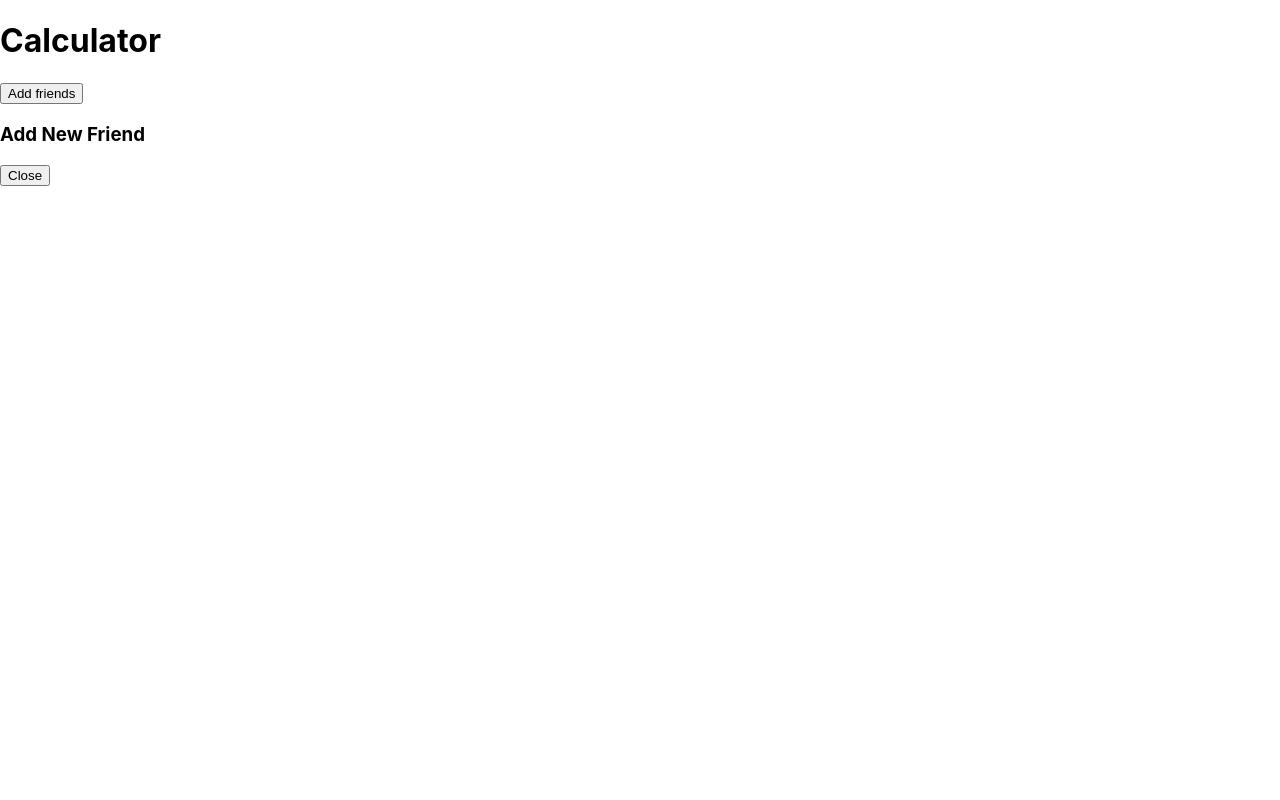
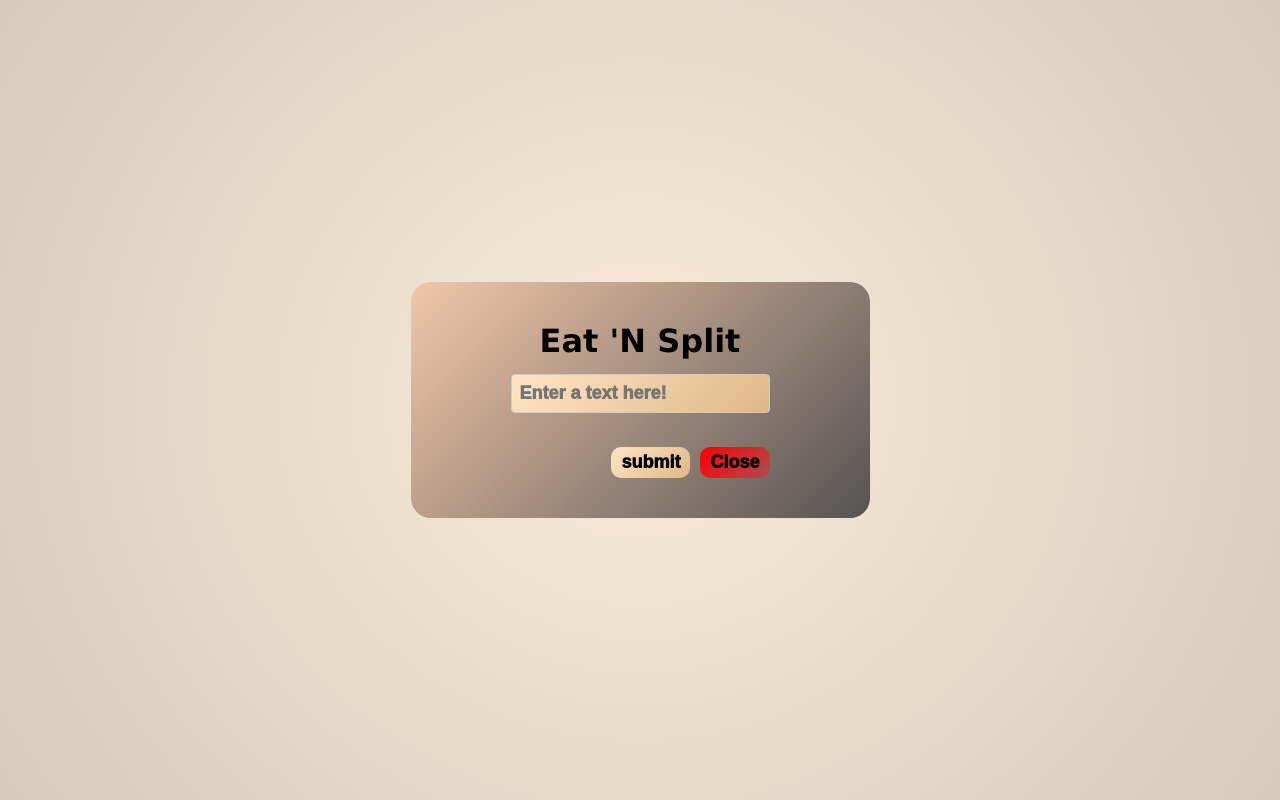
Before and after one commit to Basil-Ismail/eat-n-split, a React app: page / in a window 1280 px wide. Both pictures are taken after a click on the button "Add friends". Built offline with nearby package versions, Linux system fonts and the light colour scheme.

Commit message:
I think I'm done with add Friends

```diff
--- a/src/component/Friends.js
+++ b/src/component/Friends.js
@@ -8,27 +8,60 @@ function Friend({ person }) {
   );
 }
 
-function Friends() {
-  const [friends, setFriends] = useState([]);
+function Friends({ friends, setFriends }) {
   const [showPopup, setShowPopup] = useState(false);
+  const [friendsName, setFriendsName] = useState("");
+
   const handleAddFriendClick = () => {
     setShowPopup(true);
   };
+
   const closePopup = () => {
     setShowPopup(false);
   };
+
+  const handleSubmit = (e) => {
+    e.preventDefault();
+    const friend = {
+      name: friendsName,
+      image: "https://via.placeholder.com/50",
+    };
+    setFriends([...friends, friend]);
+    setFriendsName("");
+    closePopup();
+  };
   return (
     <div className="Friends">
-      <button onClick={handleAddFriendClick}>Add friends</button>
-      {friends.map((person, index) => (
-        <Friend key={index} person={person} />
-      ))}
+      {!showPopup && (
+        <button className="btn" onClick={handleAddFriendClick}>
+          Add friends
+        </button>
+      )}
+
       {showPopup && (
         <div>
           <div className="popup-overlay" onClick={closePopup}>
             <div className="popup-content" onClick={(e) => e.stopPropagation()}>
-              <h3>Add New Friend</h3>
-              <button onClick={closePopup}>Close</button>
+              <form onSubmit={handleSubmit}>
+                <div className="input-group">
+                  <input
+                    className="btn"
+                    type="text"
+                    value={friendsName}
+                    onChange={(e) => setFriendsName(e.target.value)}
+                    placeholder="Enter a text here!"
+                  />
+                </div>
+
+                <div className="button-group">
+                  <button type="submit" className="btn">
+                    submit
+                  </button>
+                  <button className="btn btn-cancel" onClick={closePopup}>
+                    Close
+                  </button>
+                </div>
+              </form>
             </div>
           </div>
         </div>
@@ -38,3 +71,4 @@ function Friends() {
 }
 
 export default Friends;
+export { Friend };
--- a/src/component/View.js
+++ b/src/component/View.js
@@ -1,11 +1,18 @@
-import Friends from "./Friends";
+import Friends, { Friend } from "./Friends";
+import { useState } from "react";
+function View() {
+  const [friends, setFriends] = useState([]);
 
-function View() {
   return (
-    <div className="header">
-      <h1> Calculator </h1>
-      <Friends />
-    </div>
+    <>
+      <div className="header">
+        <h1> Eat 'N Split </h1>
+        <Friends friends={friends} setFriends={setFriends} />
+      </div>
+      {friends.map((person, index) => (
+        <Friend key={index} person={person} />
+      ))}
+    </>
   );
 }
 
--- a/src/index.css
+++ b/src/index.css
@@ -1,4 +1,10 @@
 body {
+  display: flex;
+  justify-content: center;
+  align-items: center;
+  height: 100vh;
+  background:radial-gradient(ellipse 200% 300% at center,antiquewhite,gray) ;
+  text-align: center;
   margin: 0;
   font-family: -apple-system, BlinkMacSystemFont, 'Segoe UI', 'Roboto', 'Oxygen',
     'Ubuntu', 'Cantarell', 'Fira Sans', 'Droid Sans', 'Helvetica Neue',
@@ -7,7 +13,64 @@ body {
   -moz-osx-font-smoothing: grayscale;
 }
 
-code {
-  font-family: source-code-pro, Menlo, Monaco, Consolas, 'Courier New',
-    monospace;
+
+.header{
+
+  background:linear-gradient(135deg,rgb(241, 199, 169), rgb(85, 83, 83)) ;
+  padding: 40px 100px;
+  display: inline-block;
+  border-radius: 20px;
+  -webkit-font-smoothing: antialiased;
+  -moz-osx-font-smoothing: grayscale;
 }
+.header h1{
+  font-family: 'Lucida Sans', 'Lucida Sans Regular', 'Lucida Grande', 'Lucida Sans Unicode', Geneva, Verdana, sans-serif;
+  text-decoration:dashed;
+  margin: 0;
+}
+
+.btn
+{
+  background:linear-gradient(135deg, bisque,#deb887) ;
+  font-weight: 1000;
+  color:black;
+  margin-top: 14px;
+  padding: 5px 10px;
+  font-size: large;
+  border-radius: 10px;
+  border: 0;
+}
+
+.btn:hover{
+  cursor: pointer;
+    background:linear-gradient(135deg, #f5deb3, #cdaa7d);
+  transform: scale(1.05);
+  transition: all 0.2s ease;
+
+}
+.input-group {
+  margin-bottom: 15px;
+}
+.input-group label {
+  display: block;
+  margin-bottom: 5px;
+  font-weight: bold;
+}
+.input-group input {
+  width: 100%;
+  padding: 8px;
+  border: 1px solid #ccc;
+  border-radius: 4px;
+  box-sizing: border-box;
+}
+
+.button-group {
+  display: flex;
+  gap: 10px;
+  justify-content: flex-end;
+  margin-top: 20px;
+}
+
+.btn-cancel {
+  background: linear-gradient(135deg, red, rgb(168, 79, 79));
+}
```
